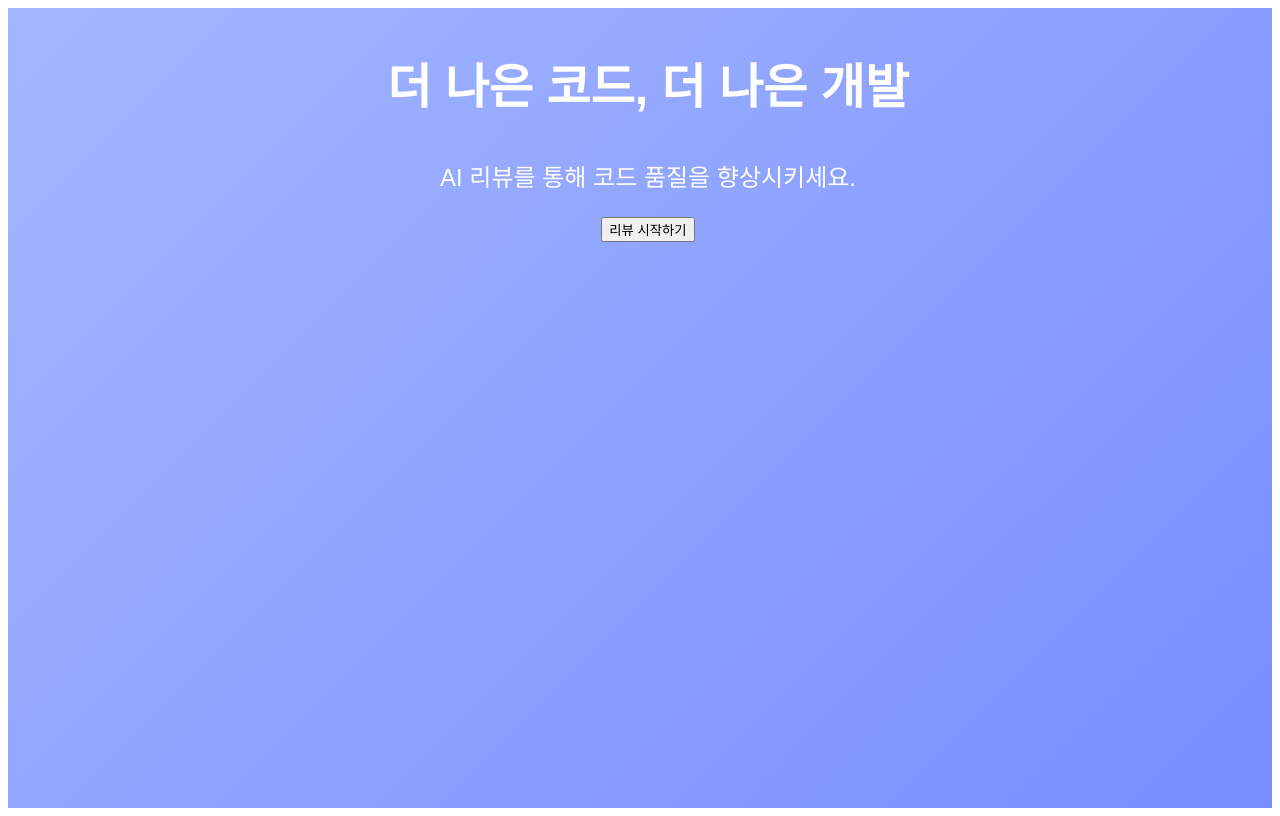
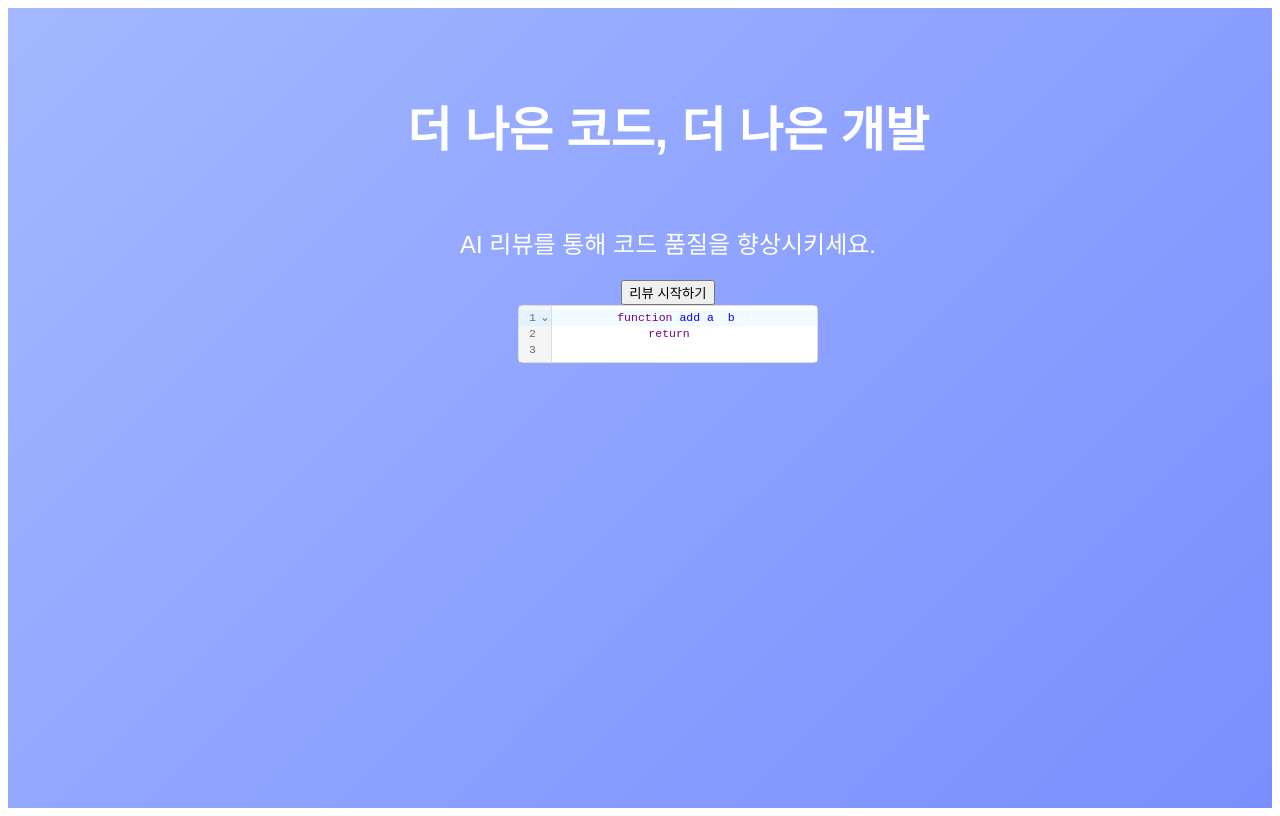
Before and after one commit to youn1016sun/front, a Next.js app: page /HomePage in a window 1280 px wide. Built offline with nearby package versions, Linux system fonts and the light colour scheme.

Commit message:
Fix: homepage 섹션 로직 분리

```diff
--- a/src/pages/HomePage.tsx
+++ b/src/pages/HomePage.tsx
@@ -10,9 +10,8 @@ import { javascript } from "@codemirror/lang-javascript";
 // 이미지 import
 import mainImg from "../assets/images/main_page.png";
 
-// 6개의 섹션 정의
+// sections 정의
 const sections = [
-  { id: "hero", title: "더 나은 코드, 더 나은 개발", description: "AI 리뷰를 통해 코드 품질을 향상시키세요.", button: true },
   { id: "how-to-use1", title: "1. 프로젝트 회원가입", description: "간단한 가입 후 프로젝트를 시작하세요.", img: mainImg },
   { id: "how-to-use2", title: "2. 코드 입력", description: "리뷰하고 싶은 코드를 입력하세요.", img: "code-input.png" },
   { id: "how-to-use3", title: "3. 리뷰 실행", description: "AI가 코드를 분석하여 리뷰를 제공합니다.", img: "review-process.png" },
@@ -22,13 +21,23 @@ const sections = [
 
 const Homepage: React.FC = () => {
   const [currentSection, setCurrentSection] = useState(0);
+  const [scrollLock, setScrollLock] = useState(false); // ✅ 스크롤 잠금 상태 추가
 
+  // ✅ 스크롤 관리 함수 (모든 섹션 포함)
   useEffect(() => {
     const handleScroll = (event: WheelEvent) => {
+      if (scrollLock) return;
+
+      if (Math.abs(event.deltaY) > 60) {
+        setScrollLock(true);
+
         if (event.deltaY > 0) {
-        setCurrentSection((prev) => Math.min(prev + 1, sections.length - 1));
+          setCurrentSection((prev) => Math.min(prev + 1, sections.length));
         } else {
           setCurrentSection((prev) => Math.max(prev - 1, 0));
+        }
+
+        setTimeout(() => setScrollLock(false), 1000);
       }
     };
 
@@ -36,51 +45,55 @@ const Homepage: React.FC = () => {
     return () => {
       window.removeEventListener("wheel", handleScroll);
     };
-  }, []);
+  }, [scrollLock]);
 
   return (
     <div className="homepage">
       <motion.div
         className="sections-container"
-        animate={{ translateY: `-${currentSection * 100}vh` }} // 풀페이지 스크롤 적용
+        animate={{ translateY: `-${currentSection * 100}vh` }}
         transition={{ ease: "easeInOut", duration: 0.8 }}
       >
-        {sections.map((section, index) => (
+        {/* ✅ Hero 섹션 */}
+        <section className="hero-section">
+          <h1>더 나은 코드, 더 나은 개발</h1>
+          <p>AI 리뷰를 통해 코드 품질을 향상시키세요.</p>
+          <Button label="리뷰 시작하기" icon="pi pi-play" className="p-button-primary p-button-lg" />
+          <Card className="intro-code-input">
+            <CodeMirror
+              value={`function add(a, b) {\n  return a + b;\n}`}
+              extensions={[javascript()]}
+              readOnly
+              style={{
+                fontSize: "0.9vw",
+                border: "1px solid #ddd",
+                borderRadius: "5px",
+              }}
+            />
+          </Card>
+        </section>
+
+      {/*병수님 여기에 수정하세요요요요요요요용*/}
+        <section className="hero-section">
+          <h1>gdgdgdg</h1>
+          <p>AI 리뷰를 통해 코드 품질을 향상시키세요.</p>
+        </section>
+
+
+        {/* 기존 sections도 스크롤 포함 */}
+        {sections.map((section) => (
           <section key={section.id} className="section">
-            {section.button ? (
-              <div className="hero-content">
-                <h1>{section.title}</h1>
-                <p>{section.description}</p>
-                <Button label="리뷰 시작하기" icon="pi pi-play" className="p-button-primary p-button-lg" />
-              </div>
-            ) : section.img ? (
             <div className="step-container">
               <img src={section.img} alt={section.title} />
               <h2>{section.title}</h2>
               <p>{section.description}</p>
             </div>
-            ) : (
-              <div className="review-preview">
-                <h2>{section.title}</h2>
-                <div className="review-container">
-                  <Card className="code-input-card">
-                    <h3>📝 코드 입력</h3>
-                    <CodeMirror
-                      value={`function add(a, b) {\n  return a + b;\n}`}
-                      extensions={[javascript()]}
-                      readOnly
-                      style={{ height: "200px", fontSize: "14px" }}
-                    />
-                  </Card>
-                  <Card className="code-output-card">
-                    <h3>✅ 리뷰 결과</h3>
-                    <p>⚠️ 'return' 키워드 사용 시, 타입 검사를 추가하는 것이 좋습니다.</p>
-                  </Card>
-                </div>
-              </div>
-            )}
           </section>
         ))}
+
+
+
+
       </motion.div>
     </div>
   );
--- a/src/styles/homepage.css
+++ b/src/styles/homepage.css
@@ -7,7 +7,7 @@ body {
   overflow: hidden; /* 스크롤바 숨김 */
 }
 
-/* ✅ 전체 섹션 컨테이너 */
+/* ✅ 전체 섹션 컨테이너 (Hero 포함 모든 요소에 적용) */
 .sections-container {
   width: 100vw;
   height: 100vh;
@@ -22,27 +22,33 @@ body {
   text-align: center;
 }
 
-/* ✅ Hero Section */
-.hero-content {
+/* ✅ Hero Section (독립적이지만 스크롤 적용) */
+.hero-section {
   width: 100vw;
   height: 100vh;
-  /* max-width: 800px; */
   color: white;
   background: linear-gradient(135deg, #a3b8ff, #788cff);
+  display: flex;
+  flex-direction: column;
+  align-items: center;
+  justify-content: center;
+  text-align: center;
   padding: 20px;
-  border-radius: 10px;
 }
 
-.hero-content{
-  text-align: center;
-}
-.hero-content h1 {
+.hero-section h1 {
   font-size: 3rem;
   font-weight: bold;
 }
 
-.hero-content p {
+.hero-section p {
   font-size: 1.5rem;
+  margin-bottom: 20px;
+}
+
+.intro-code-input {
+  height: 500px;
+  width: 300px;
 }
 
 /* ✅ 사용 설명서 각 Step */
```
Lines whose indentation alone changed are shown as unchanged.
